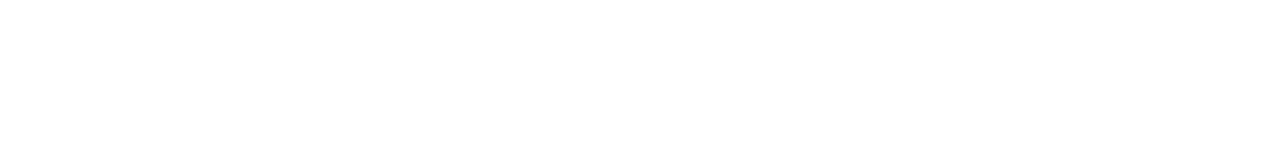
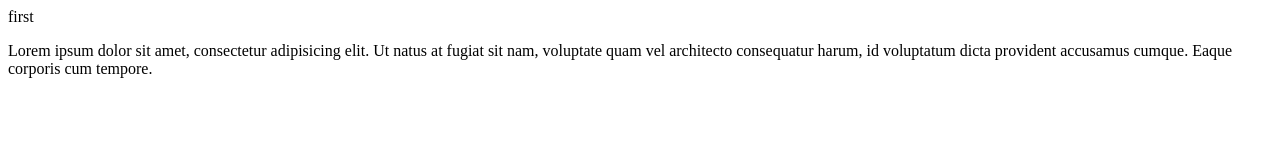
Before and after one commit to Smokehim/github, a plain HTML site: page name.html in a window 1280 px wide. Drawn offline with Linux system fonts and the light colour scheme.

Commit message:
added a feature x

```diff
--- a/name.html
+++ b/name.html
@@ -6,6 +6,7 @@
     <title>Document</title>
 </head>
 <body>
-
+    <header>first</header>
+    <p>Lorem ipsum dolor sit amet, consectetur adipisicing elit. Ut natus at fugiat sit nam, voluptate quam vel architecto consequatur harum, id voluptatum dicta provident accusamus cumque. Eaque corporis cum tempore.</p>
 </body>
 </html>
--- /dev/null
+++ b/we.txt
@@ -0,0 +1 @@
+<i class="fa fa-html5" aria-hidden="true"></i>
```
